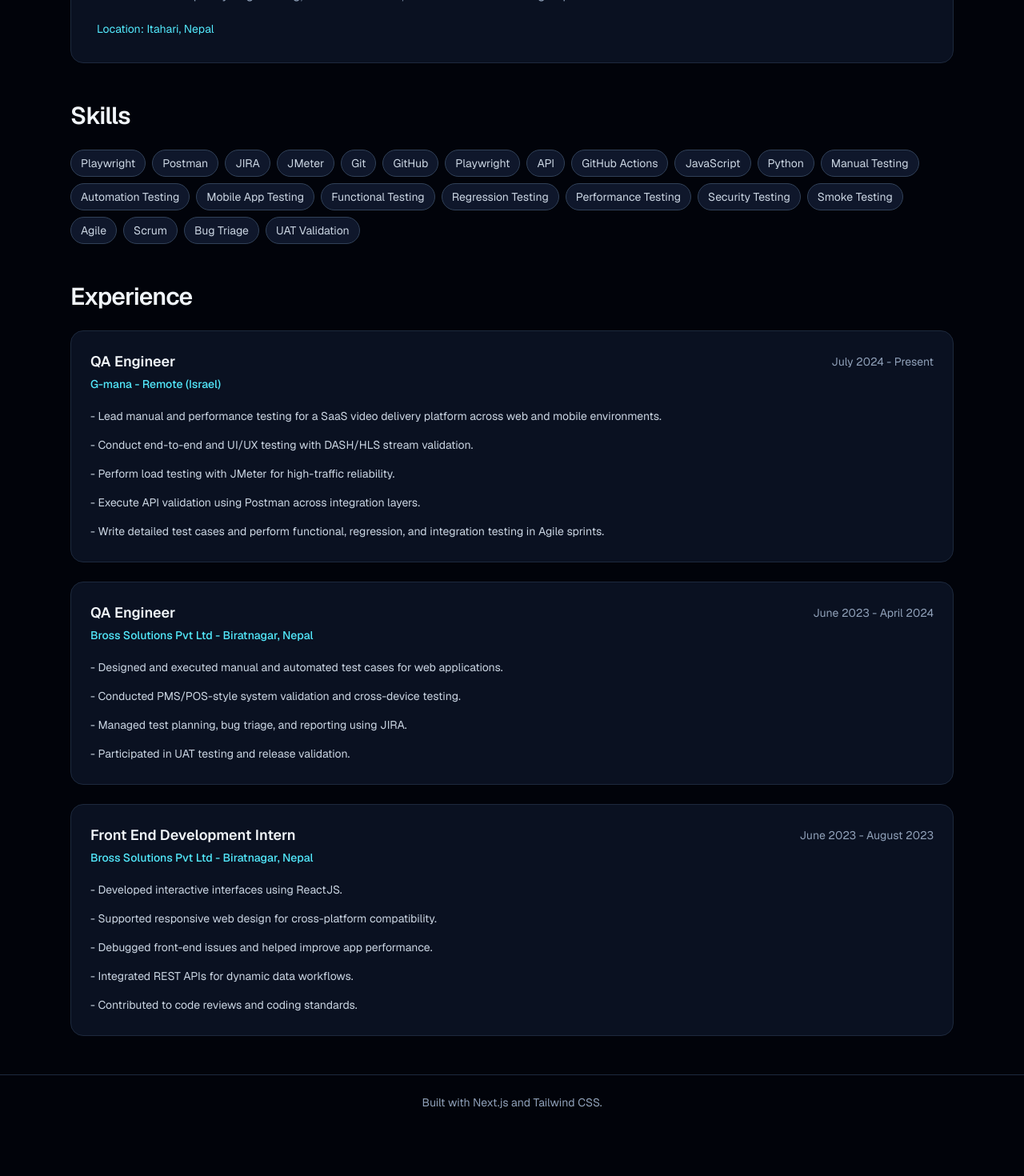
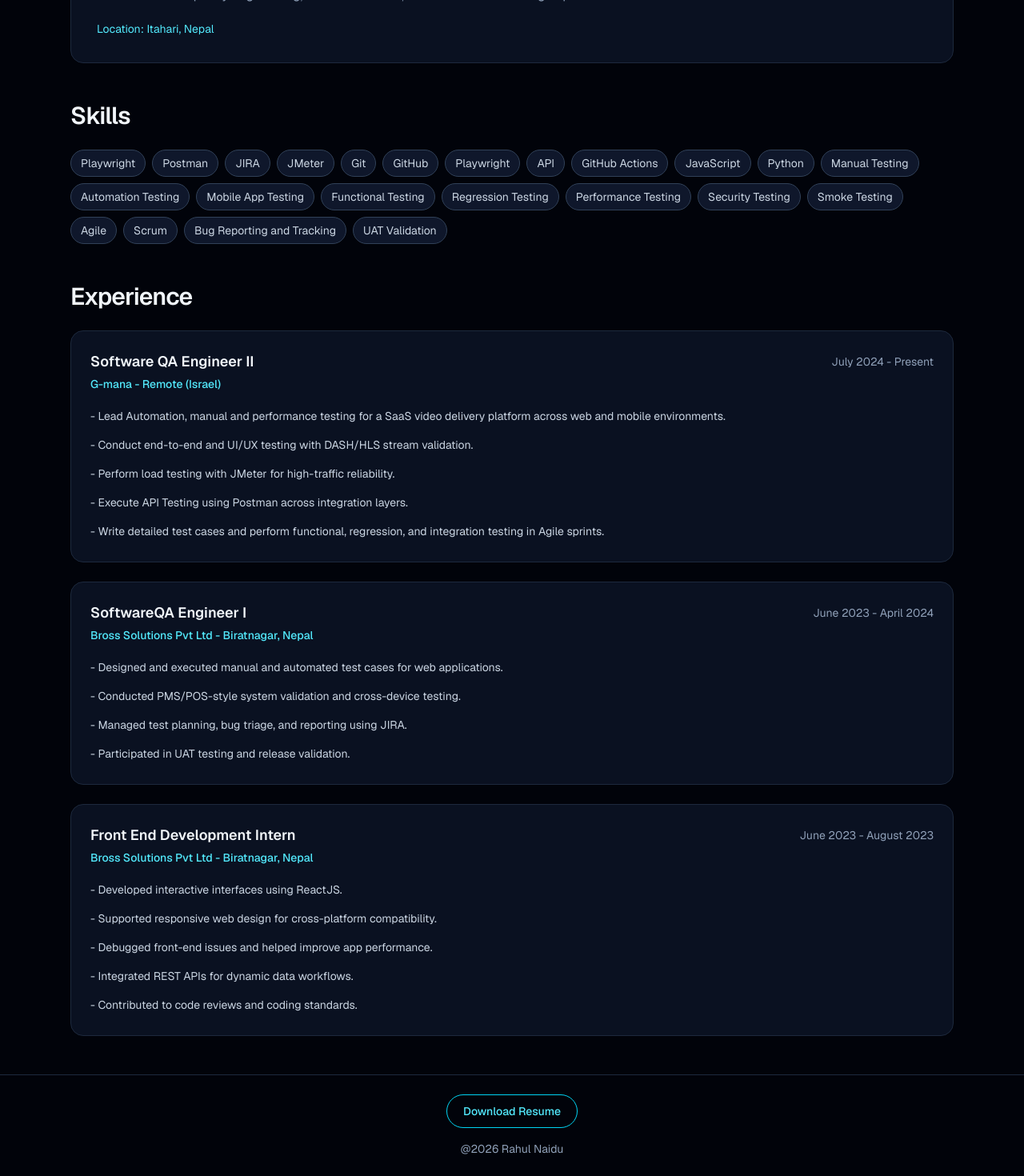
Before and after one commit to naidurahul/Personal_QA_portfolio, a Next.js app: page /about in a window 1280 px wide. Shown: the part 310-1780 px from the top of the page at 80% size. Before the commit the page ends 1722 px from the top, so only its background shows below. Built offline with nearby package versions, Linux system fonts and the light colour scheme.

Commit message:
Added download resume option

```diff
--- a/src/app/layout.tsx
+++ b/src/app/layout.tsx
@@ -3,6 +3,7 @@ import { Geist, Geist_Mono } from "next/font/google";
 import { Analytics } from "@vercel/analytics/next";
 import "./globals.css";
 import { Navbar } from "@/components/Navbar";
+import { siteConfig } from "@/data/site";
 
 const geistSans = Geist({
   variable: "--font-geist-sans",
@@ -53,8 +54,18 @@ export default function RootLayout({
         <main className="mx-auto flex w-full max-w-6xl flex-1 flex-col px-6 py-8 sm:py-12">
           {children}
         </main>
-        <footer className="border-t border-slate-800 py-6 text-center text-sm text-slate-400">
-          Built with Next.js and Tailwind CSS.
+        <footer className="border-t border-slate-800 px-6 py-6 text-center text-sm text-slate-400">
+          <div className="mx-auto flex max-w-6xl flex-col items-center gap-4">
+            <a
+              href={siteConfig.resumeUrl}
+              target="_blank"
+              rel="noreferrer"
+              className="rounded-full border border-cyan-400 px-5 py-2.5 text-sm font-medium text-cyan-300 transition hover:bg-cyan-400 hover:text-slate-950"
+            >
+              Download Resume
+            </a>
+            <p>@2026 Rahul Naidu</p>
+          </div>
         </footer>
         <Analytics />
       </body>
--- a/src/components/Hero.tsx
+++ b/src/components/Hero.tsx
@@ -11,14 +11,14 @@ export function Hero() {
         {profile.availability}
       </p>
       {/* <p className="text-sm font-medium tracking-wide text-cyan-300">Get To Know Me</p> */}
-      <h1 className="mt-3 max-w-3xl text-4xl font-semibold tracking-tight text-slate-50 sm:text-6xl">
+      <h1 className="mt-3 max-w-3xl text-4xl font-semibold tracking-tight text-slate-50 sm:text-4xl">
         {siteConfig.name}
       </h1>
       <h2 className="mt-4 max-w-3xl text-xl font-medium text-slate-200 sm:text-2xl">
         {siteConfig.title}
       </h2>
       {/* <p className="mt-4 text-base font-medium text-cyan-300">{profile.greeting}</p> */}
-      <p className="mt-5 max-w-2xl text-base leading-8 text-slate-300 sm:text-lg">
+      <p className="mt-5 max-w-3xl text-base leading-8 text-slate-300 sm:text-lg">
         {siteConfig.shortBio}
       </p>
       <div className="mt-8 flex flex-wrap gap-3">
--- a/src/data/site.ts
+++ b/src/data/site.ts
@@ -5,7 +5,7 @@ export const siteConfig = {
     "Crafting reliable digital experiences with clean quality processes and thoughtful testing.",
   email: "naidurahul5555@example.com",
   location: "Itahari, Nepal",
-  resumeUrl: "/Rahul QA CV.pdf",
+  resumeUrl: "/Rahul%20QA%20CV.pdf",
   socialLinks: {
     github: "https://github.com/naidurahul",
     linkedin: "https://www.linkedin.com/in/rahul-n-9b34411b7/",
@@ -22,7 +22,7 @@ export const profile = {
   // greeting: "Hello, I'm Rahul Naidu",
   about:
     "I lead and execute quality strategies for SaaS and product teams, from end-to-end validation to performance testing under load. I focus on actionable bug reporting, robust coverage, and user-centric quality outcomes.",
-  availability: "Available for projects",
+  availability: "Available for Collaboration",
   stats: [
     { label: "Years Experience", value: "2+" },
     { label: "Testing Domains", value: "10+" },
@@ -63,27 +63,27 @@ export const skillCategories: SkillCategory[] = [
   },
   {
     name: "Methodologies",
-    items: ["Agile", "Scrum", "Bug Triage", "UAT Validation"],
+    items: ["Agile", "Scrum", "Bug Reporting and Tracking", "UAT Validation"],
   },
 ];
 
 export const experience = [
   {
     company: "G-mana",
-    role: "QA Engineer",
+    role: "Software QA Engineer II",
     period: "July 2024 - Present",
     achievements: [
-      "Lead manual and performance testing for a SaaS video delivery platform across web and mobile environments.",
+      "Lead Automation, manual and performance testing for a SaaS video delivery platform across web and mobile environments.",
       "Conduct end-to-end and UI/UX testing with DASH/HLS stream validation.",
       "Perform load testing with JMeter for high-traffic reliability.",
-      "Execute API validation using Postman across integration layers.",
+      "Execute API Testing using Postman across integration layers.",
       "Write detailed test cases and perform functional, regression, and integration testing in Agile sprints.",
     ],
     location: "Remote (Israel)",
   },
   {
     company: "Bross Solutions Pvt Ltd",
-    role: "QA Engineer",
+    role: "SoftwareQA Engineer I",
     period: "June 2023 - April 2024",
     achievements: [
       "Designed and executed manual and automated test cases for web applications.",
```
Also changed, not shown: 1 other file (tests, documents, lock files or other folders).
